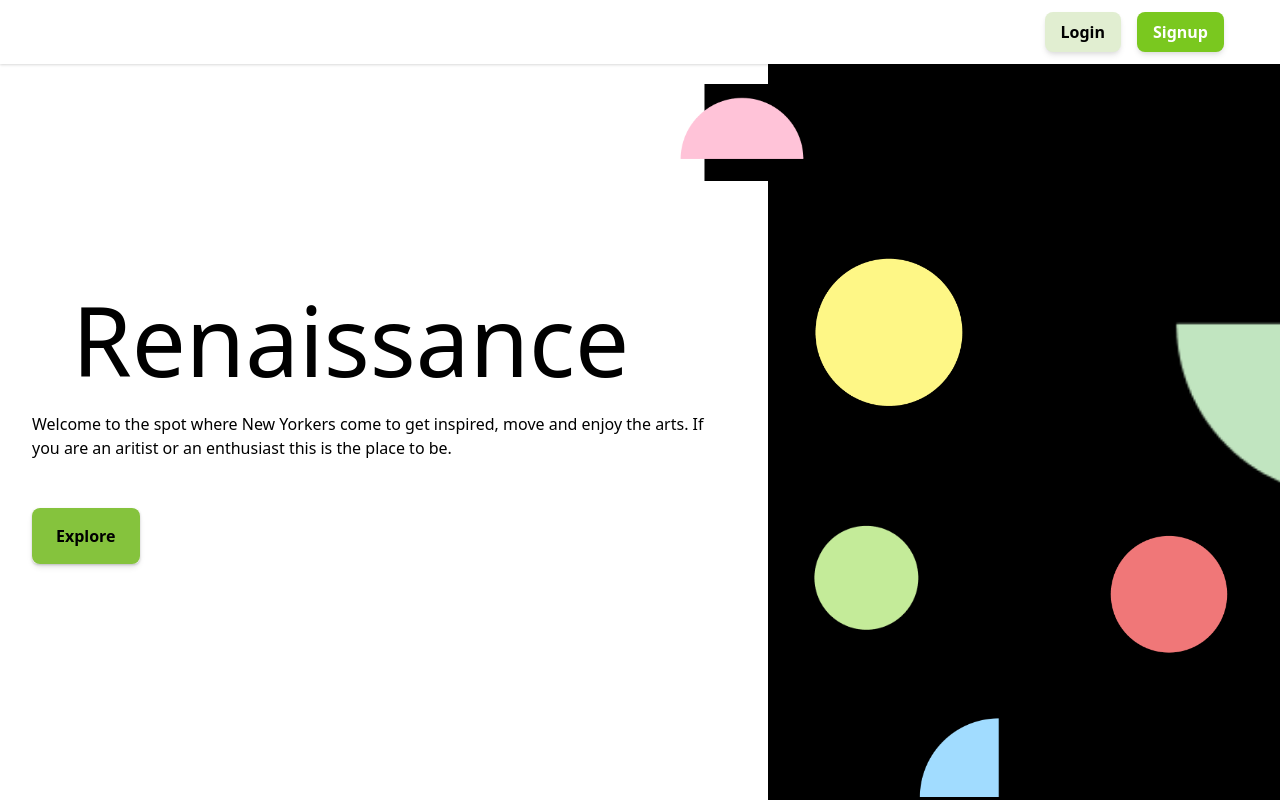
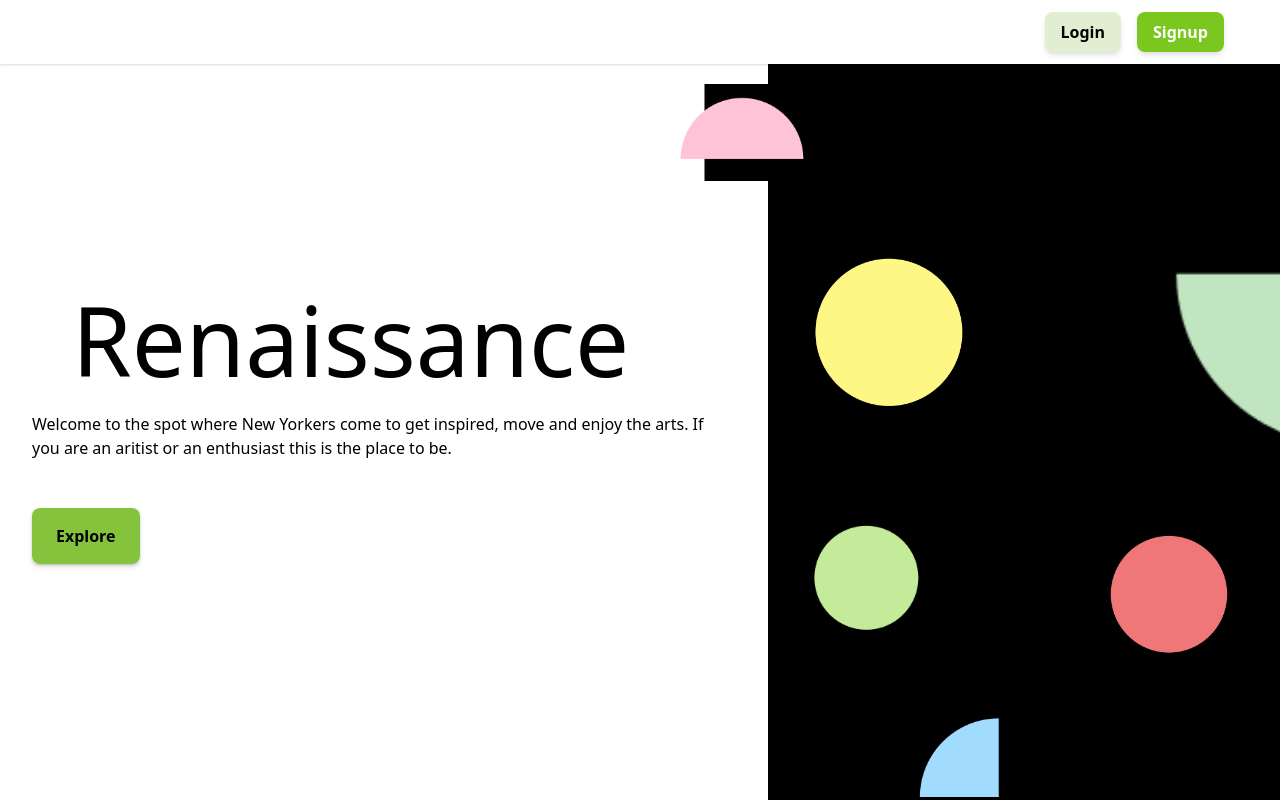
Before and after one commit to TASoko/Art-Hearters, a React (Create React App) app in the folder client/: page / in a window 1280 px wide. Shown: the top 800 px of the page. Built offline with nearby package versions, Linux system fonts and the light colour scheme.

Commit message:
I moved a shape on the design because it was in the wrong place

```diff
--- a/client/src/components/Design/index.css
+++ b/client/src/components/Design/index.css
@@ -20,7 +20,7 @@ position: absolute;
 width: 200px;
 height: 100px;
 right: -50px;
-top: 305px;
+top: 255px;
 
 }
 
```
